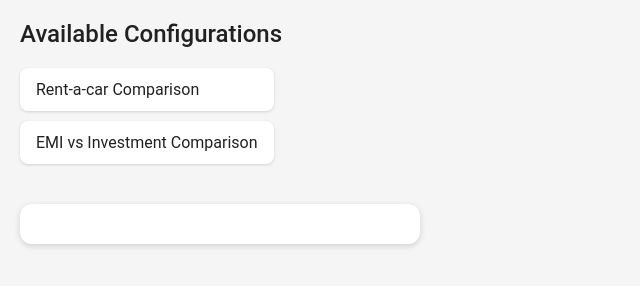
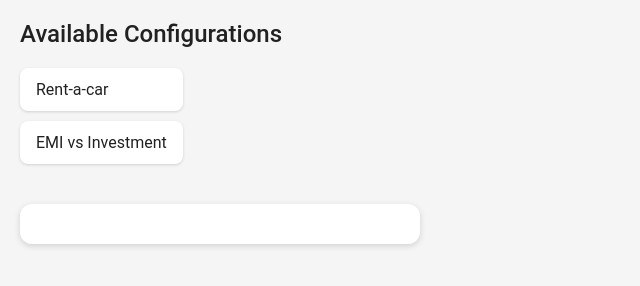
Before and after one commit to rutvora/calculators, a plain HTML site: page index.html in a window 1280 px wide. Shown: the whole page, without its empty margins (0-640 px from the left). Drawn offline with Linux system fonts and the light colour scheme.

Commit message:
Minor Cosmetic Text Changes

```diff
--- a/configs.json
+++ b/configs.json
@@ -1,4 +1,4 @@
 {
-  "Rent-a-car Comparison": "car_rental.json",
-  "EMI vs Investment Comparison": "emi_v_investment.json"
+  "Rent-a-car": "car_rental.json",
+  "EMI vs Investment": "emi_v_investment.json"
 }
--- a/index.html
+++ b/index.html
@@ -3,7 +3,7 @@
 <head>
   <meta charset="UTF-8">
   <meta name="viewport" content="width=device-width, initial-scale=1.0">
-  <title>Dynamic JSON Calculator</title>
+  <title>Calculator</title>
   <link rel="stylesheet" href="style.css">
 </head>
 <body>
```
